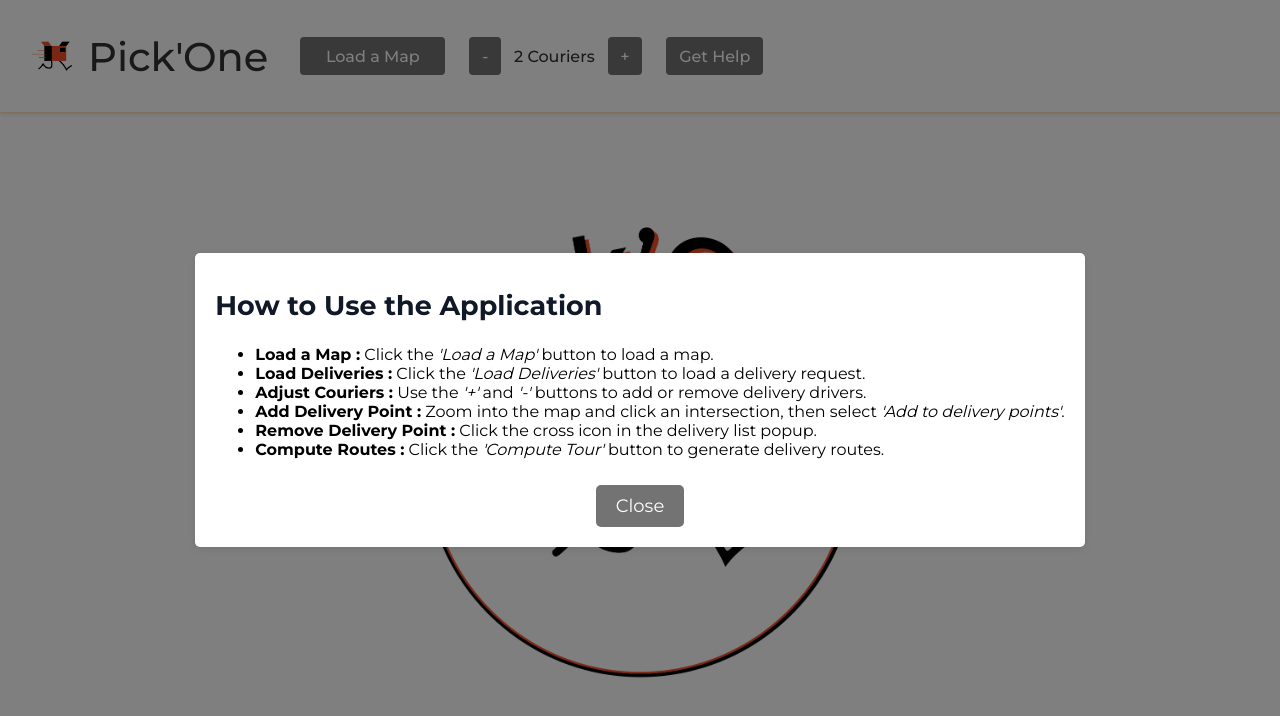
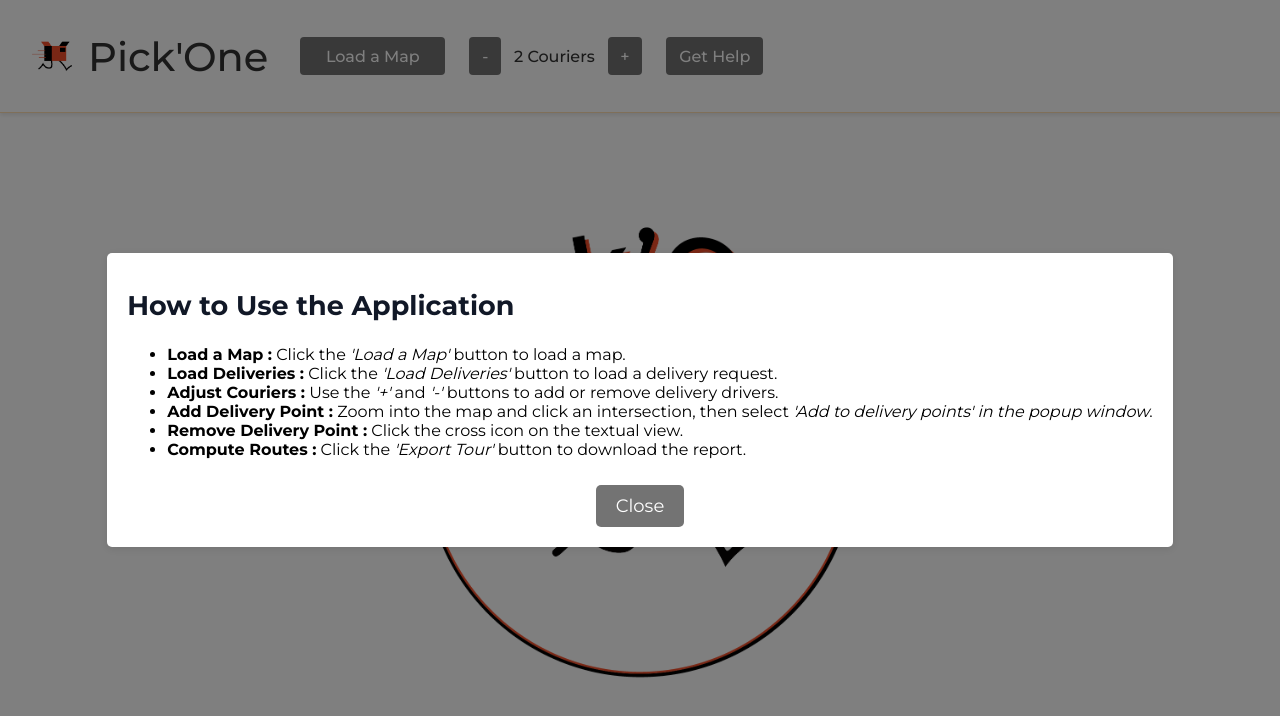
Before and after one commit to theoclou/PLD-Agile, a React (Create React App) app in the folder new-front/: page / in a window 1280 px wide. Both pictures are taken after a click on the button "Get Help". Shown: the top 716 px of the page. Built offline with nearby package versions, Linux system fonts and the light colour scheme.

Commit message:
validate button & help popup

```diff
--- a/new-front/src/Components/MapComponent.js
+++ b/new-front/src/Components/MapComponent.js
@@ -110,9 +110,9 @@ const MapComponent = () => {
             <li><strong>Load a Map :</strong> Click the <em>'Load a Map'</em> button to load a map.</li>
             <li><strong>Load Deliveries :</strong> Click the <em>'Load Deliveries'</em> button to load a delivery request.</li>
             <li><strong>Adjust Couriers :</strong> Use the <em>'+'</em> and <em>'-'</em> buttons to add or remove delivery drivers.</li>
-            <li><strong>Add Delivery Point :</strong> Zoom into the map and click an intersection, then select <em>'Add to delivery points'</em>.</li>
-            <li><strong>Remove Delivery Point :</strong> Click the cross icon in the delivery list popup.</li>
-            <li><strong>Compute Routes :</strong> Click the <em>'Compute Tour'</em> button to generate delivery routes.</li>
+            <li><strong>Add Delivery Point :</strong> Zoom into the map and click an intersection, then select <em>'Add to delivery points' in the popup window</em>.</li>
+            <li><strong>Remove Delivery Point :</strong> Click the cross icon on the textual view.</li>
+            <li><strong>Compute Routes :</strong> Click the <em>'Export Tour'</em> button to download the report.</li>
         </ul>
   </div>
   )
--- a/new-front/src/Components/ValidateButton.js
+++ b/new-front/src/Components/ValidateButton.js
@@ -11,7 +11,7 @@ const ValidateButton = ({ onClick }) => {
         onClick={onClick}
       />
       <label htmlFor="validate-tour-button" className="button">
-        Validate Tour
+        Export Tour
       </label>
     </div>
   );
```
